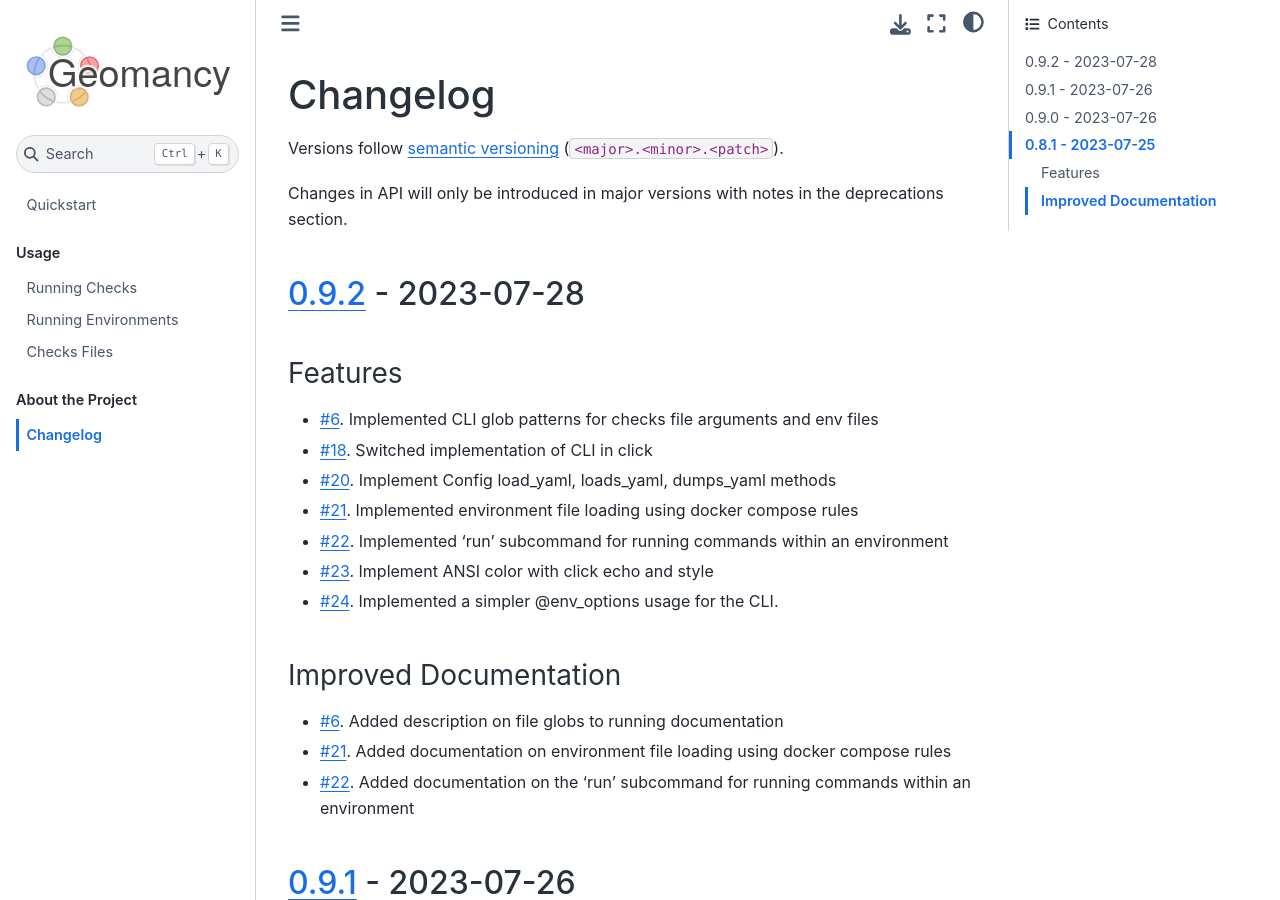
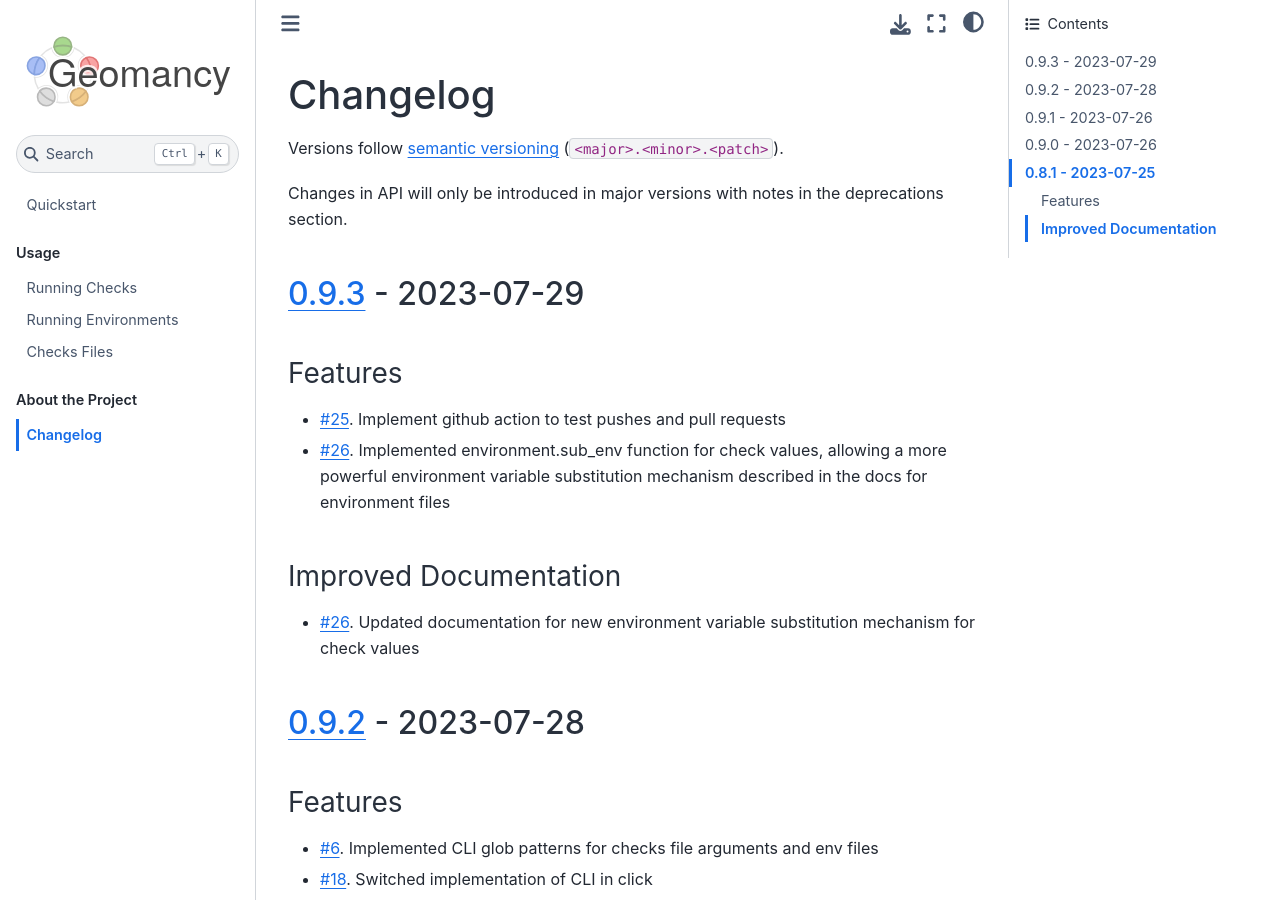
Before and after one commit to jlorieau/geomancy, a Sphinx documentation site: the page built from docs/changelog.md, in a window 1280 px wide and 900 px high. Built offline with Sphinx 7.4.7 and the Sphinx Book theme 1.1.4, drawn with Linux system fonts in a browser that asks for light colours.

Commit message:
Move news fragments to changelog

```diff
--- a/docs/changelog.md
+++ b/docs/changelog.md
@@ -9,6 +9,20 @@ deprecations section.
 % Do not edit below this line, as the changelog is managed by towncrier
 
 <!-- towncrier release notes start -->
+
+## [0.9.3](https://github.com/jlorieau/geomancy/tree/0.9.3) - 2023-07-29
+
+
+### Features
+
+- [#25](https://github.com/jlorieau/geomancy/issues/25). Implement github action to test pushes and pull requests
+- [#26](https://github.com/jlorieau/geomancy/issues/26). Implemented environment.sub_env function for check values, allowing a more powerful environment variable substitution mechanism described in the docs for environment files
+
+
+### Improved Documentation
+
+- [#26](https://github.com/jlorieau/geomancy/issues/26). Updated documentation for new environment variable substitution mechanism for check values
+
 
 ## [0.9.2](https://github.com/jlorieau/geomancy/tree/0.9.2) - 2023-07-28
 
```
Also changed, not shown: changelog/25.feature.md (deleted, +0 -1 lines), changelog/26.doc.md (deleted, +0 -1 lines), changelog/26.feature.md (deleted, +0 -1 lines).
